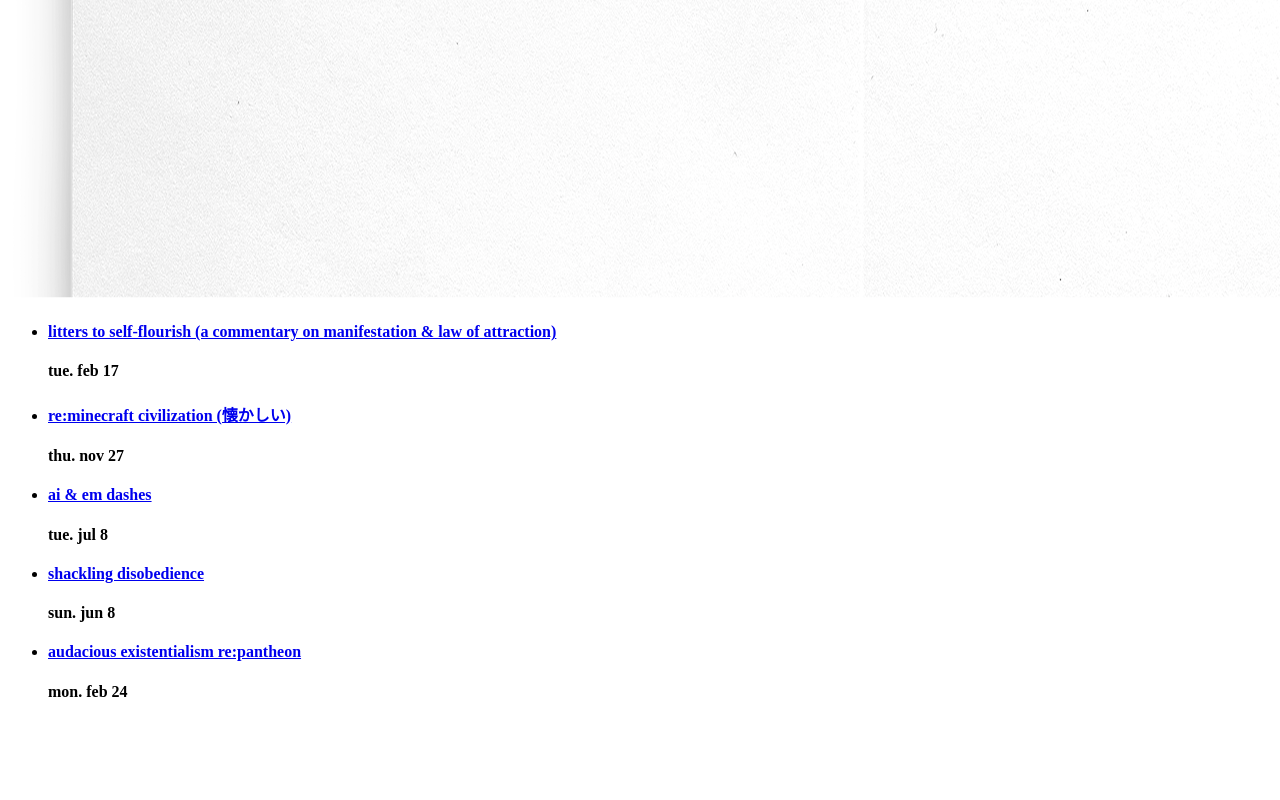
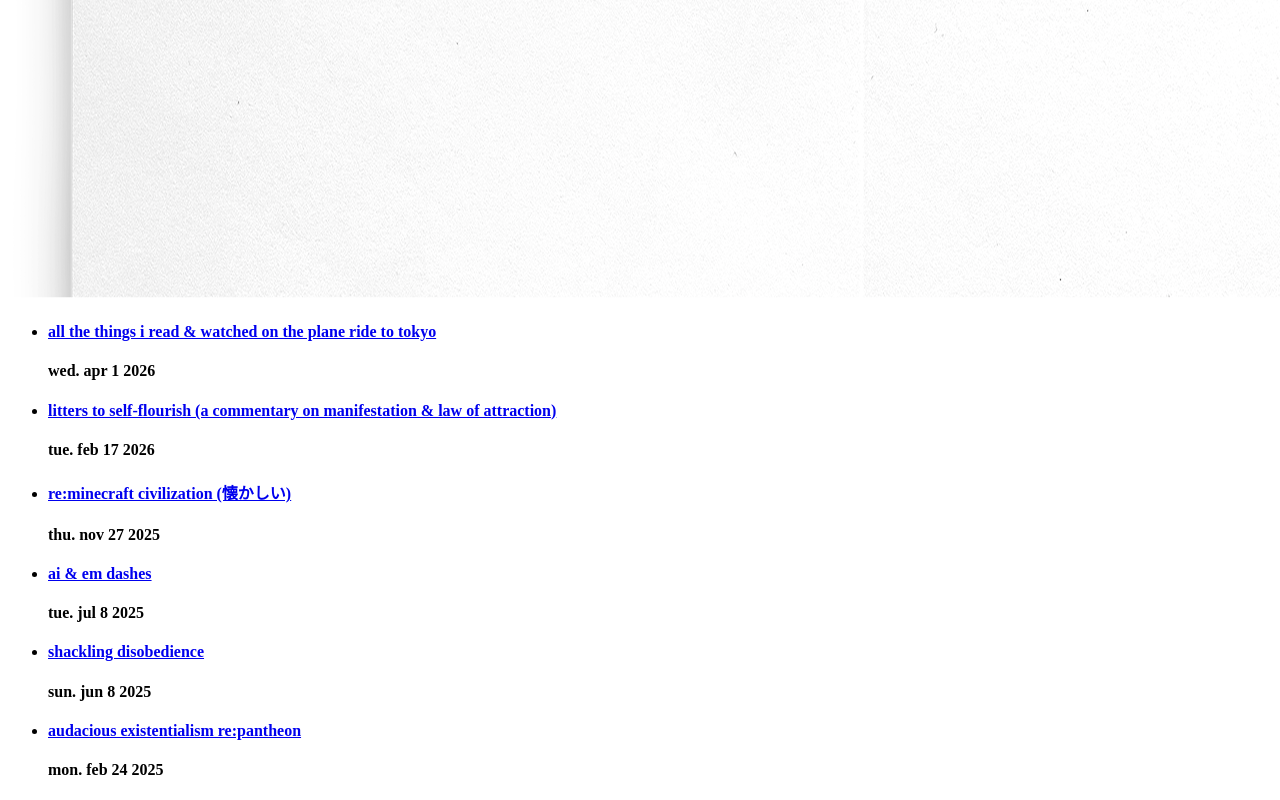
Before and after one commit to hallechan/chnew, a Next.js app: page /Creatives in a window 1280 px wide. Shown: the part 3627-4427 px from the top of the page. Before the commit the page ends 4349 px from the top, so only its background shows below. Built offline with nearby package versions, Linux system fonts and the light colour scheme.

Commit message:
Update personal site content

```diff
--- a/src/Navigate.tsx
+++ b/src/Navigate.tsx
@@ -13,8 +13,6 @@ function Navigate() {
           <NavLink to="/about" className={({ isActive }) => (isActive ? 'underline' : '')}>about</NavLink>
           <span className="hidden md:inline">/</span>
           <NavLink to="/creatives" className={({ isActive }) => (isActive ? 'underline' : '')}>creatives</NavLink>
-          <span className="hidden md:inline">/</span>
-          <a target="_blank" href="https://drive.google.com/file/d/1zKbU-PUF634j93C1r45TKtg-WzNxVKwq/view?usp=sharing">cv</a>
         </div>
       </nav>
 
--- a/src/pages/Creatives.tsx
+++ b/src/pages/Creatives.tsx
@@ -110,7 +110,20 @@ function Creatives() {
           <img className="w-full" src="/assets/decor/top.png" />
           <div className="absolute inset-0 flex flex-col justify-center p-8">
             <ul className="space-y-6 w-4/5 self-center">
-            <li className="flex justify-between items-center">
+            <li className="flex flex-col md:flex-row justify-between items-start md:items-center gap-1 md:gap-4">
+                 <h4 className="text-lg">
+                   <a
+                     href="https://docs.google.com/document/d/1gyOTL04pMy6q9sj-w_fa0gdZ22k-ZPGp7SzmOxfVpSA/edit?usp=sharing"
+                     className="text-debauche hover:text-blackish underline"
+                     target="_blank"
+                     rel="noopener noreferrer"
+                   >
+                     all the things i read & watched on the plane ride to tokyo
+                   </a>
+                 </h4>
+                 <h4 className="text-lg text-blackish">wed. apr 1 2026</h4>
+               </li>
+            <li className="flex flex-col md:flex-row justify-between items-start md:items-center gap-1 md:gap-4">
                  <h4 className="text-lg">
                    <a
                      href="https://docs.google.com/document/d/19CmHvDDp-MUbAFkczS3MYy7mK0baMngkeIeI_onK3fg/edit?usp=sharing"
@@ -121,9 +134,9 @@ function Creatives() {
                      litters to self-flourish (a commentary on manifestation & law of attraction)
                    </a>
                  </h4>
-                 <h4 className="text-lg text-blackish">tue. feb 17</h4>
+                 <h4 className="text-lg text-blackish">tue. feb 17 2026</h4>
                </li>
-            <li className="flex justify-between items-center">
+            <li className="flex flex-col md:flex-row justify-between items-start md:items-center gap-1 md:gap-4">
                  <h4 className="text-lg">
                    <a
                      href="https://docs.google.com/document/d/1-3jC0WJGsHflKPQXWmvxS5BAX3GdpRm4Gvze-D-aC6Y/edit?usp=sharing"
@@ -134,9 +147,9 @@ function Creatives() {
                      re:minecraft civilization (懐かしい)
                    </a>
                  </h4>
-                 <h4 className="text-lg text-blackish">thu. nov 27</h4>
+                 <h4 className="text-lg text-blackish">thu. nov 27 2025</h4>
                </li>
-            <li className="flex justify-between items-center">
+            <li className="flex flex-col md:flex-row justify-between items-start md:items-center gap-1 md:gap-4">
                  <h4 className="text-lg">
                    <a
                      href="https://docs.google.com/document/d/1GTztFcsxlKc-leyMKroQtVSn_ZG8tt191T9LABkVo04/edit?usp=sharing"
@@ -147,9 +160,9 @@ function Creatives() {
                      ai & em dashes
                    </a>
                  </h4>
-                 <h4 className="text-lg text-blackish">tue. jul 8</h4>
+                 <h4 className="text-lg text-blackish">tue. jul 8 2025</h4>
                </li>
-               <li className="flex justify-between items-center">
+               <li className="flex flex-col md:flex-row justify-between items-start md:items-center gap-1 md:gap-4">
                  <h4 className="text-lg">
                    <a
                      href="https://docs.google.com/document/d/172cgDFHzkp5Q1aId4EmgkDHHcTcYCHG1Lg7Mc6888yU/edit?usp=sharing"
@@ -160,9 +173,9 @@ function Creatives() {
                      shackling disobedience
                    </a>
                  </h4>
-                 <h4 className="text-lg text-blackish">sun. jun 8</h4>
+                 <h4 className="text-lg text-blackish">sun. jun 8 2025</h4>
                </li>
-               <li className="flex justify-between items-center">
+               <li className="flex flex-col md:flex-row justify-between items-start md:items-center gap-1 md:gap-4">
                  <h4 className="text-lg">
                    <a
                      href="https://docs.google.com/document/d/1eN27j1VrArYUpIT7L5iibPQ3xWL_XjZVpvgZpYlUabU/edit?usp=sharing"
@@ -173,7 +186,7 @@ function Creatives() {
                      audacious existentialism re:pantheon
                    </a>
                  </h4>
-                 <h4 className="text-lg text-blackish">mon. feb 24</h4>
+                 <h4 className="text-lg text-blackish">mon. feb 24 2025</h4>
                </li>
              </ul>
           </div>
--- a/src/pages/Home.tsx
+++ b/src/pages/Home.tsx
@@ -20,8 +20,8 @@ function Home() {
             </div>
           </div>
           <div className="flex flex-col md:flex-row justify-between my-8 md:my-16 mb-16 md:mb-28 gap-4 md:gap-0">
-            <h4 className="border-b-2 text-center md:text-left">3a computer science @ uw</h4>
-            <h4 className="border-b-2 text-center md:text-left">prev @ shopify</h4>
+            <h4 className="border-b-2 text-center md:text-left">4a computer science @ uw</h4>
+            <h4 className="border-b-2 text-center md:text-left">swe intern @ essos</h4>
           </div>
         </div>
         <div className="flex justify-center relative">
```
Also changed, not shown: src/pages/About.tsx (+11 -1 lines).
